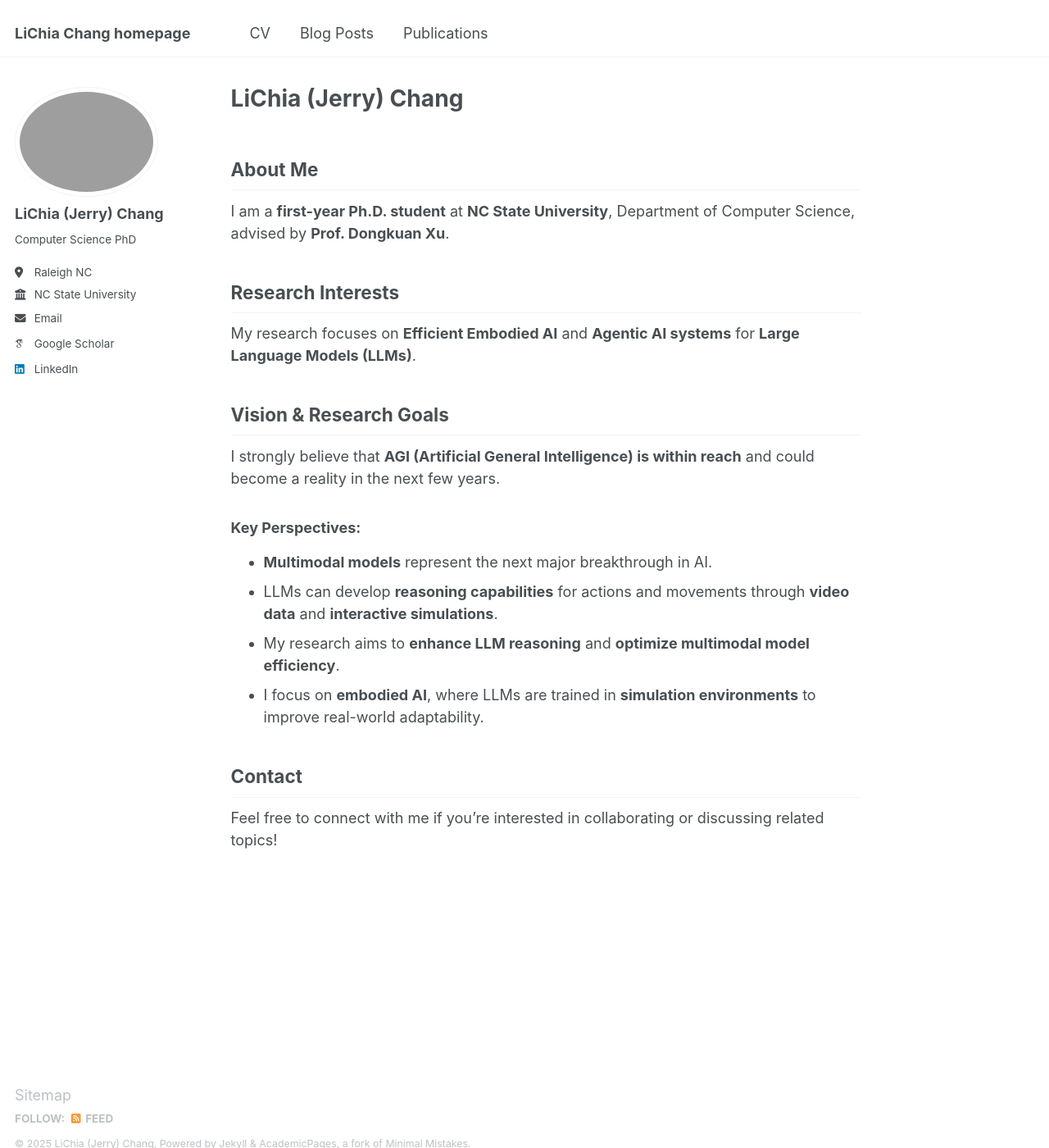
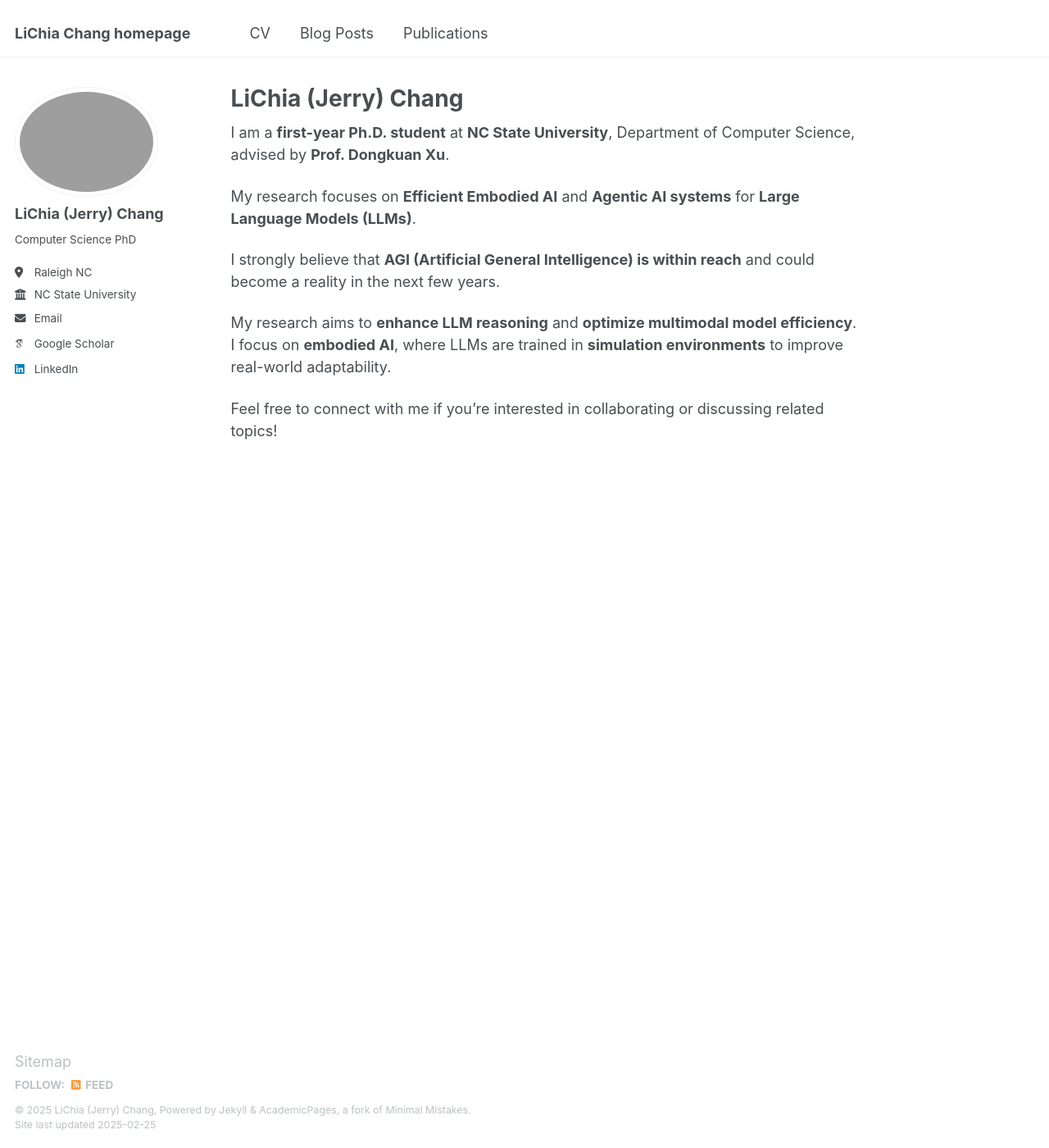
Before and after one commit to lichchang/lichchang.github.io, a Jekyll site: the page built from _pages/about.md, in a window 1280 px wide and 1400 px high. Shown: the whole window at 82% size. Built offline with Jekyll 4.4.1, drawn with Linux system fonts in a browser that asks for light colours; some web fonts are replaced.

Commit message:
Update about.md

```diff
--- a/_pages/about.md
+++ b/_pages/about.md
@@ -8,22 +8,16 @@ redirect_from:
 ---
 
 
-## About Me
-
 I am a **first-year Ph.D. student** at **NC State University**, Department of Computer Science, advised by **Prof. Dongkuan Xu**.
 
 
-## Research Interests
 My research focuses on **Efficient Embodied AI** and **Agentic AI systems** for **Large Language Models (LLMs)**.
 
-## Vision & Research Goals
+
 I strongly believe that **AGI (Artificial General Intelligence) is within reach** and could become a reality in the next few years.
 
-### Key Perspectives:
-- **Multimodal models** represent the next major breakthrough in AI.
-- LLMs can develop **reasoning capabilities** for actions and movements through **video data** and **interactive simulations**.
-- My research aims to **enhance LLM reasoning** and **optimize multimodal model efficiency**.
-- I focus on **embodied AI**, where LLMs are trained in **simulation environments** to improve real-world adaptability.
 
-## Contact
+My research aims to **enhance LLM reasoning** and **optimize multimodal model efficiency**.
+I focus on **embodied AI**, where LLMs are trained in **simulation environments** to improve real-world adaptability.
+
 Feel free to connect with me if you're interested in collaborating or discussing related topics!
```
